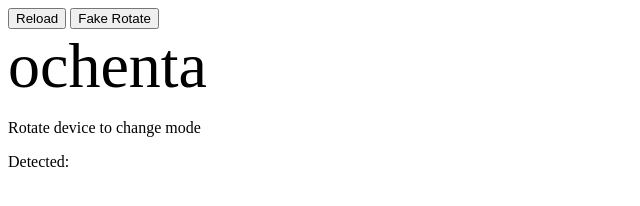
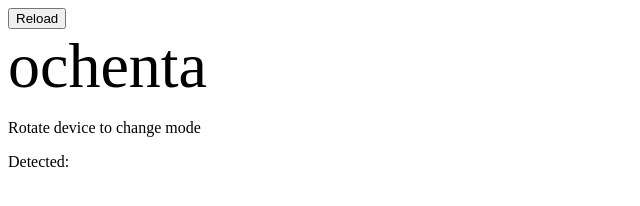
Before and after one commit to nbogie/rr, a plain HTML site: page index.html in a window 1280 px wide. Shown: the whole page, without its empty margins (0-640 px from the left). Drawn offline with Linux system fonts and the light colour scheme.

Commit message:
add link to rueda standard.  update ideas.  hide rotate btn.

```diff
--- a/index.html
+++ b/index.html
@@ -44,7 +44,7 @@
 </head>
 <body>
 <button class="button" id="reloadBtn" onclick="reload()">Reload</button>
-<button class="button" id="rotateBtn">Fake Rotate</button>
+<button class="button" id="rotateBtn" style="display: none">Fake Rotate</button>
 <div class="landscape">
   <div id="movedisplay">placeholder</div>
   <button class="button" style='display:none' id="suggestBtn">Suggest</button>
@@ -197,7 +197,10 @@ el medico con palmas
 hombres p'al piso
 setenta a mi gusto
 </textarea>
+
   <ul id="movelist"></ul>
+
+  <p>Starting list taken from the <a href="http://www.ruedastandard.no/eng/">Norwegian Rueda Standard</a>.</p>
 
   <ul>
     <li><a href="myjqm.html">My hacked up jqm page</a></li>
```
Also changed, not shown: ideas.txt.
